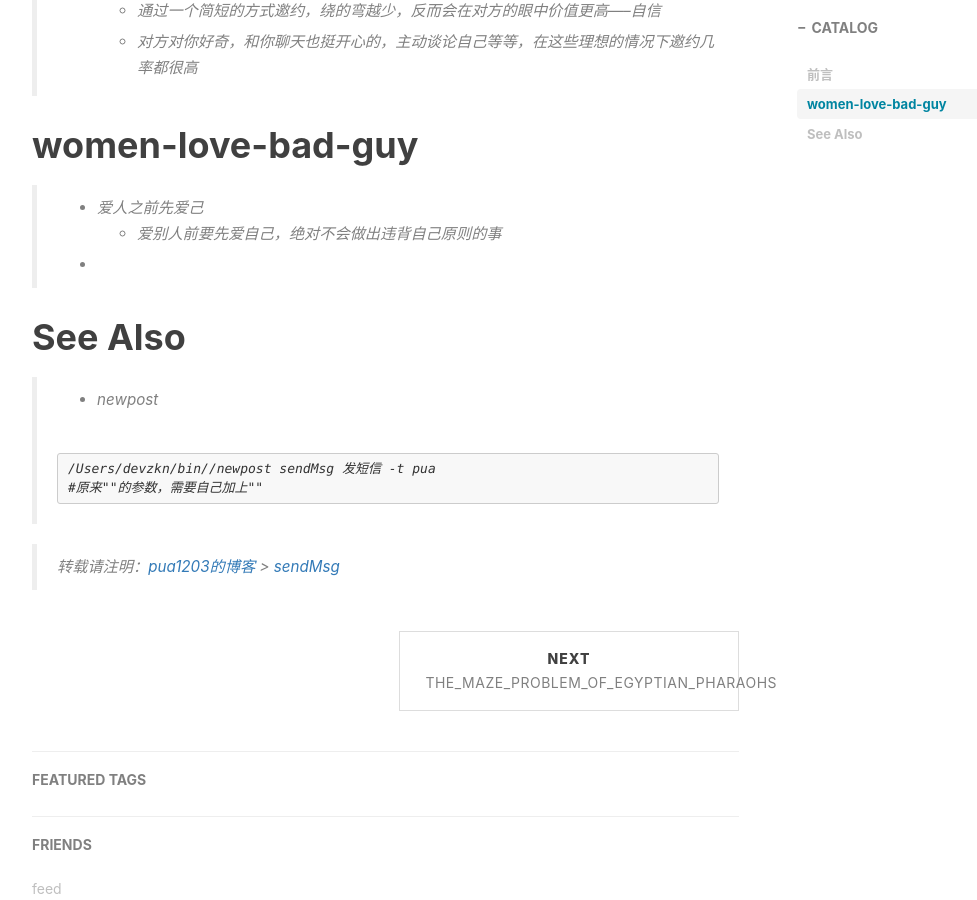
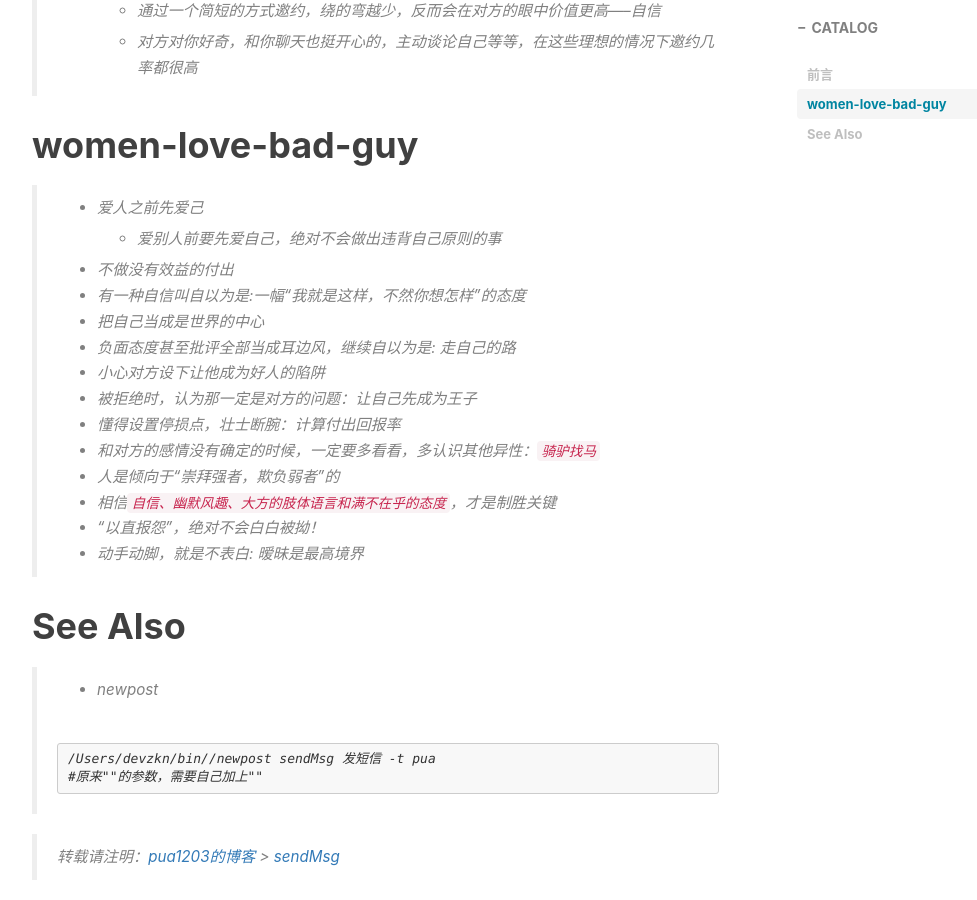
Before and after one commit to pua1203/pua1203.github.io, a Jekyll site: the page built from _posts/pua/2018-09-16-sendMsg.md, in a window 1280 px wide and 900 px high, scrolled down 819 px. Shown: the whole window, without its empty margins (233-1210 px from the left). Built offline with Jekyll 4.4.1, drawn with Linux system fonts in a browser that asks for light colours; nearby versions of some CDN libraries; comment, search, counter and statistics services are not loaded.

Commit message:
_posts/pua/2018-09-16-sendMsg.md

```diff
--- a/_posts/pua/2018-09-16-sendMsg.md
+++ b/_posts/pua/2018-09-16-sendMsg.md
@@ -34,9 +34,23 @@ subtitle: women-love-bad-guy
 
 
 
-> *  爱人之前先爱己
->    * 爱别人前要先爱自己，绝对不会做出违背自己原则的事
-> *
+> * 爱人之前先爱己
+>
+>   * 爱别人前要先爱自己，绝对不会做出违背自己原则的事
+> * 不做没有效益的付出
+> * 有一种自信叫自以为是:一幅“我就是这样，不然你想怎样”的态度
+> * 把自己当成是世界的中心
+> * 负面态度甚至批评全部当成耳边风，继续自以为是: 走自己的路
+> * 小心对方设下让他成为好人的陷阱
+> * 被拒绝时，认为那一定是对方的问题：让自己先成为王子
+> * 懂得设置停损点，壮士断腕：计算付出回报率
+> * 和对方的感情没有确定的时候，一定要多看看，多认识其他异性：`骑驴找马`
+> * 人是倾向于“崇拜强者，欺负弱者”的
+> * 相信`自信、幽默风趣、大方的肢体语言和满不在乎的态度`，才是制胜关键
+> * “以直报怨”，绝对不会白白被拗！
+> * 动手动脚，就是不表白: 暧昧是最高境界
+
+
 
 
 
```
